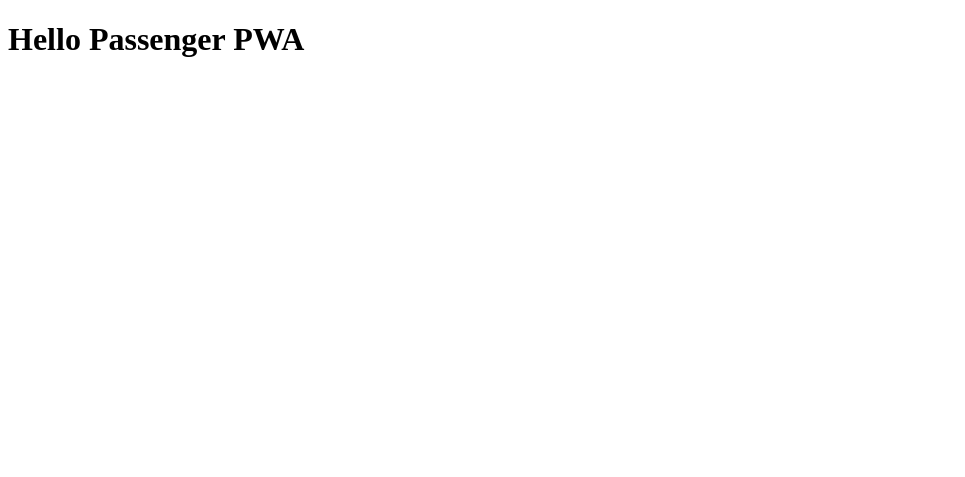
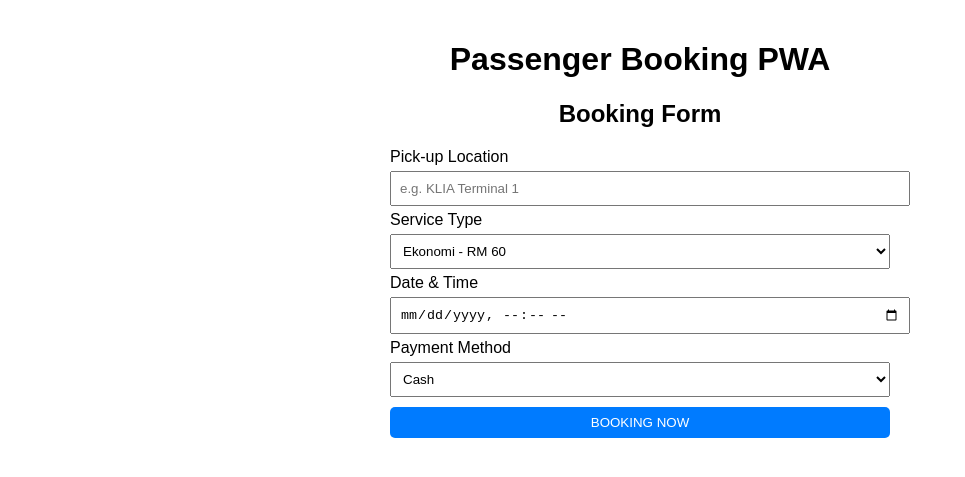
Before and after one commit to bullbearishtrader-design/driver-helper-pwa-public, a plain HTML site: page index.html in a window 1280 px wide. Shown: the whole page, without its empty margins (0-965 px from the left). Drawn offline with Linux system fonts and the light colour scheme.

Commit message:
Passenger booking PWA full version

```diff
--- a/index.html
+++ b/index.html
@@ -1,5 +1,63 @@
 <!DOCTYPE html>
-<html lang='en'>
-<head><meta charset='UTF-8'><title>Driver Helper</title></head>
-<body><h1>Hello Passenger PWA</h1></body>
+<html lang="en">
+<head>
+<meta charset="UTF-8">
+<meta name="viewport" content="width=device-width, initial-scale=1.0">
+<title>Driver Helper PWA</title>
+<link rel="manifest" href="manifest.json">
+<style>
+  body { font-family: Arial; max-width: 500px; margin: auto; padding: 20px;}
+  h1,h2{text-align:center;}
+  input, select, button{width:100%; padding:8px; margin:5px 0;}
+  button{background:#007bff;color:#fff;border:none;border-radius:5px;}
+  button:hover{background:#0056b3;}
+</style>
+</head>
+<body>
+
+<h1>Passenger Booking PWA</h1>
+
+<h2>Booking Form</h2>
+<label>Pick-up Location</label>
+<input type="text" id="pickup" placeholder="e.g. KLIA Terminal 1">
+
+<label>Service Type</label>
+<select id="service">
+  <option value="ekonomi">Ekonomi - RM 60</option>
+  <option value="6sitter">6 Sitter - RM 75</option>
+  <option value="plus">Plus - RM 80</option>
+  <option value="exec">Exec - RM 185</option>
+</select>
+
+<label>Date & Time</label>
+<input type="datetime-local" id="datetime">
+
+<label>Payment Method</label>
+<select id="payment">
+  <option>Cash</option>
+  <option>Credit Card</option>
+</select>
+
+<button onclick="bookJob()">BOOKING NOW</button>
+
+<div id="confirmation" style="margin-top:10px;font-weight:bold;"></div>
+
+<script>
+function bookJob(){
+  const pickup=document.getElementById('pickup').value;
+  const service=document.getElementById('service').value;
+  const datetime=document.getElementById('datetime').value;
+  const payment=document.getElementById('payment').value;
+
+  let price={ekonomi:60,'6sitter':75,plus:80,exec:185}[service];
+  let commission=price*0.15;
+  const hf=new Date(datetime).getHours();
+  if((hf>=5 && hf<=10)||(hf>=17 && hf<=21)){ price*=1.25; } // HF
+
+  document.getElementById('confirmation').innerText=
+    `Booking Confirmed!\nPick-up: ${pickup}\nService: ${service}\nDateTime: ${datetime}\nPayment: ${payment}\nPrice: RM ${price.toFixed(2)}\nCommission Deduction: RM ${commission.toFixed(2)}`;
+}
+</script>
+
+</body>
 </html>
```
